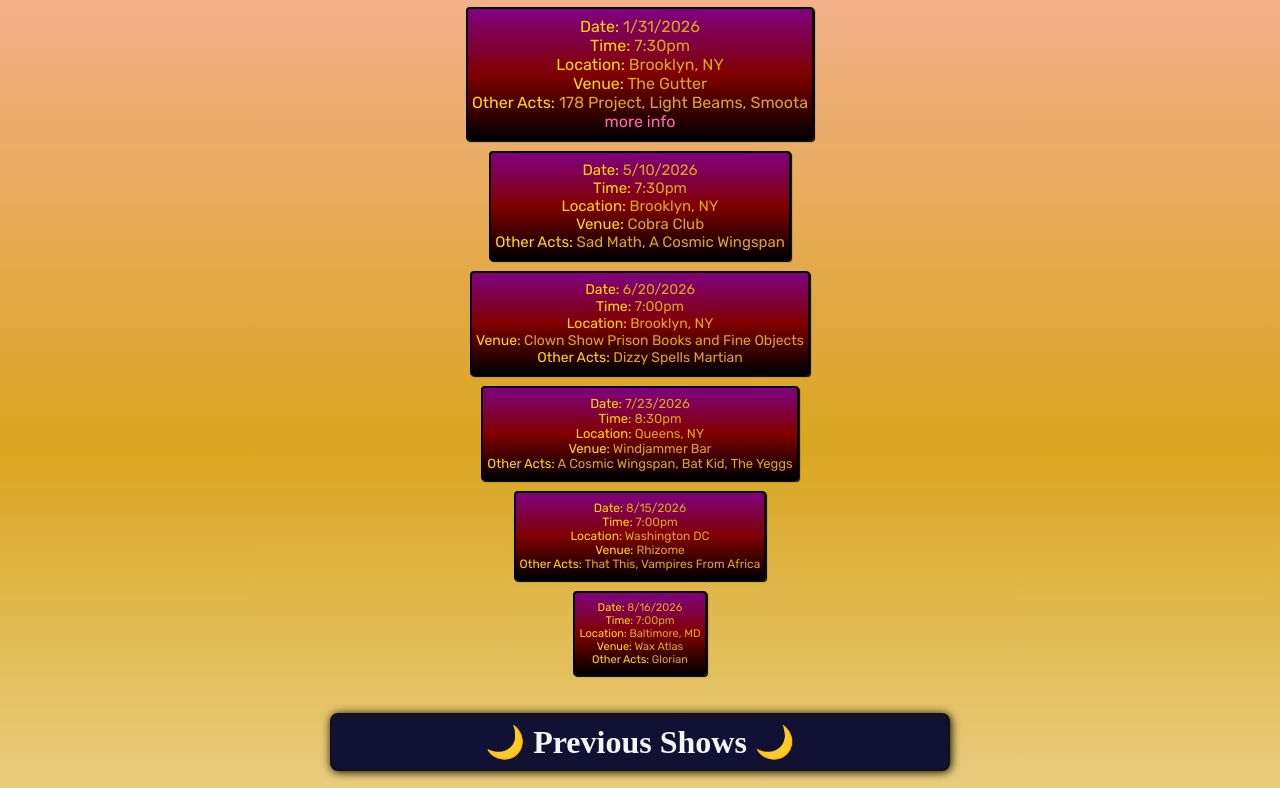
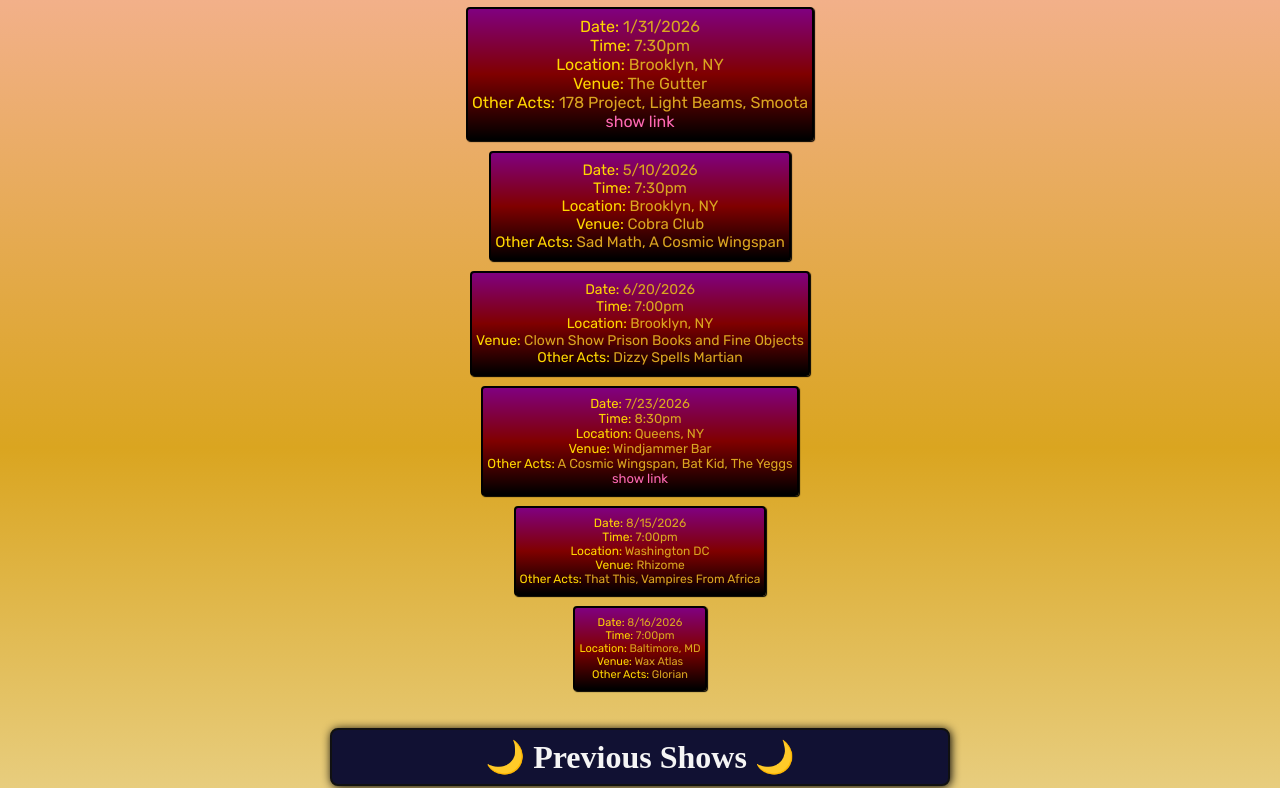
Before and after one commit to perryf/pearie-sol, a Next.js app: page /shows in a window 1280 px wide. Shown: the part 985-1773 px from the top of the page. Built offline with nearby package versions, Linux system fonts and the light colour scheme; a web font is replaced by a local one.

Commit message:
add link to upcoming show

```diff
--- a/components/showListing.js
+++ b/components/showListing.js
@@ -59,7 +59,7 @@ const ShowListing = ({ shows, upcoming }) => {
           {link && (
             <li className={`${styles.showListItemRow} ${styles.showListLink}`}>
               <span>
-                <a href={link}>more info</a>
+                <a href={link}>show link</a>
               </span>
             </li>
           )}
--- a/data/showList.json
+++ b/data/showList.json
@@ -18,7 +18,8 @@
     "venue": "Windjammer Bar",
     "time": "8:30pm",
     "location": "Queens, NY",
-    "otherActs": "A Cosmic Wingspan, Bat Kid, The Yeggs"
+    "otherActs": "A Cosmic Wingspan, Bat Kid, The Yeggs",
+    "link": "https://pools.events/event/2643C2W6/benne-pearie-sol-bat-kid-the-coffin-daggers/"
   },
   {
     "date": "2026-06-20",
```
Also changed, not shown: components/ticker.js (+1 -7 lines).
